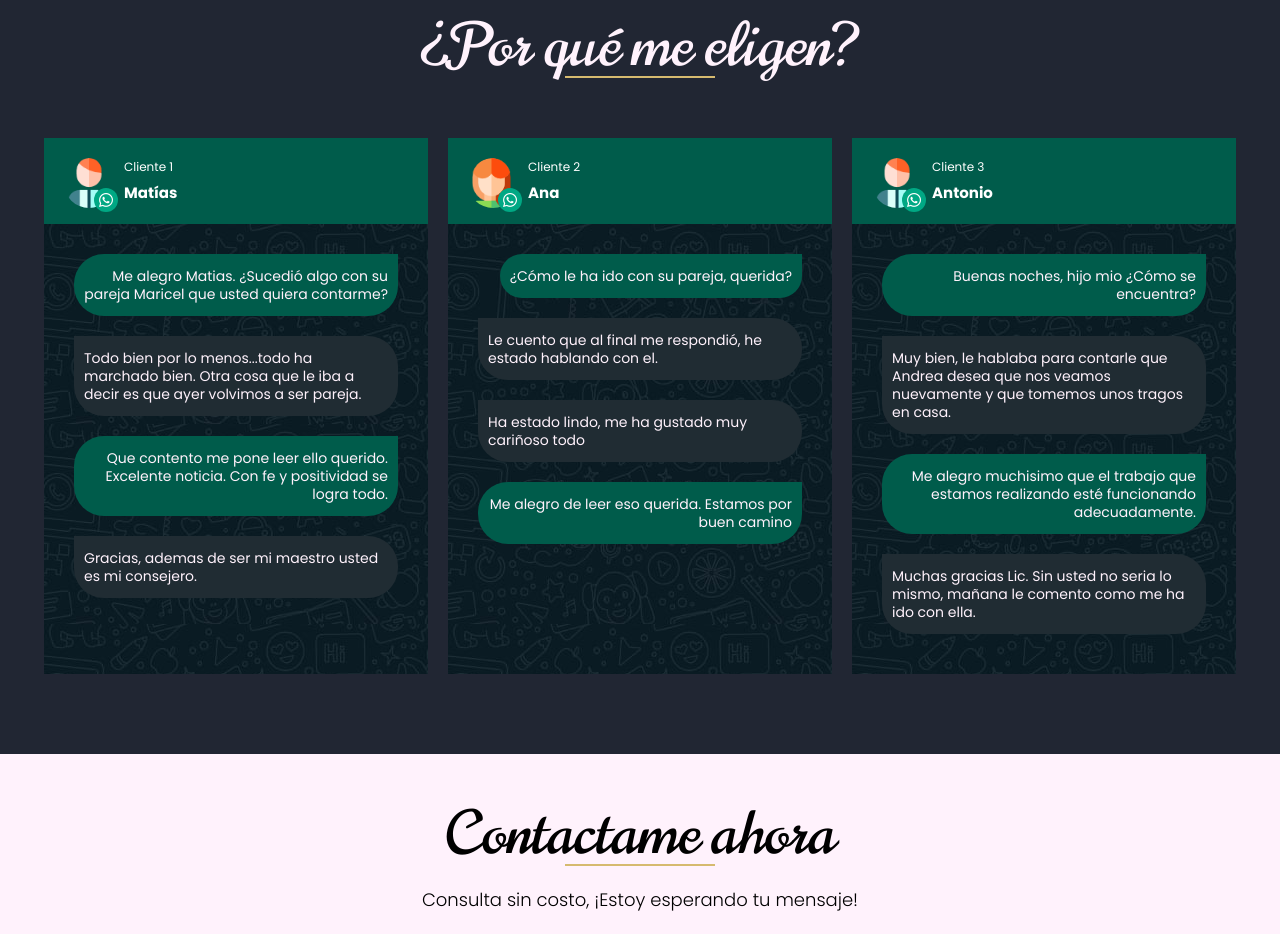
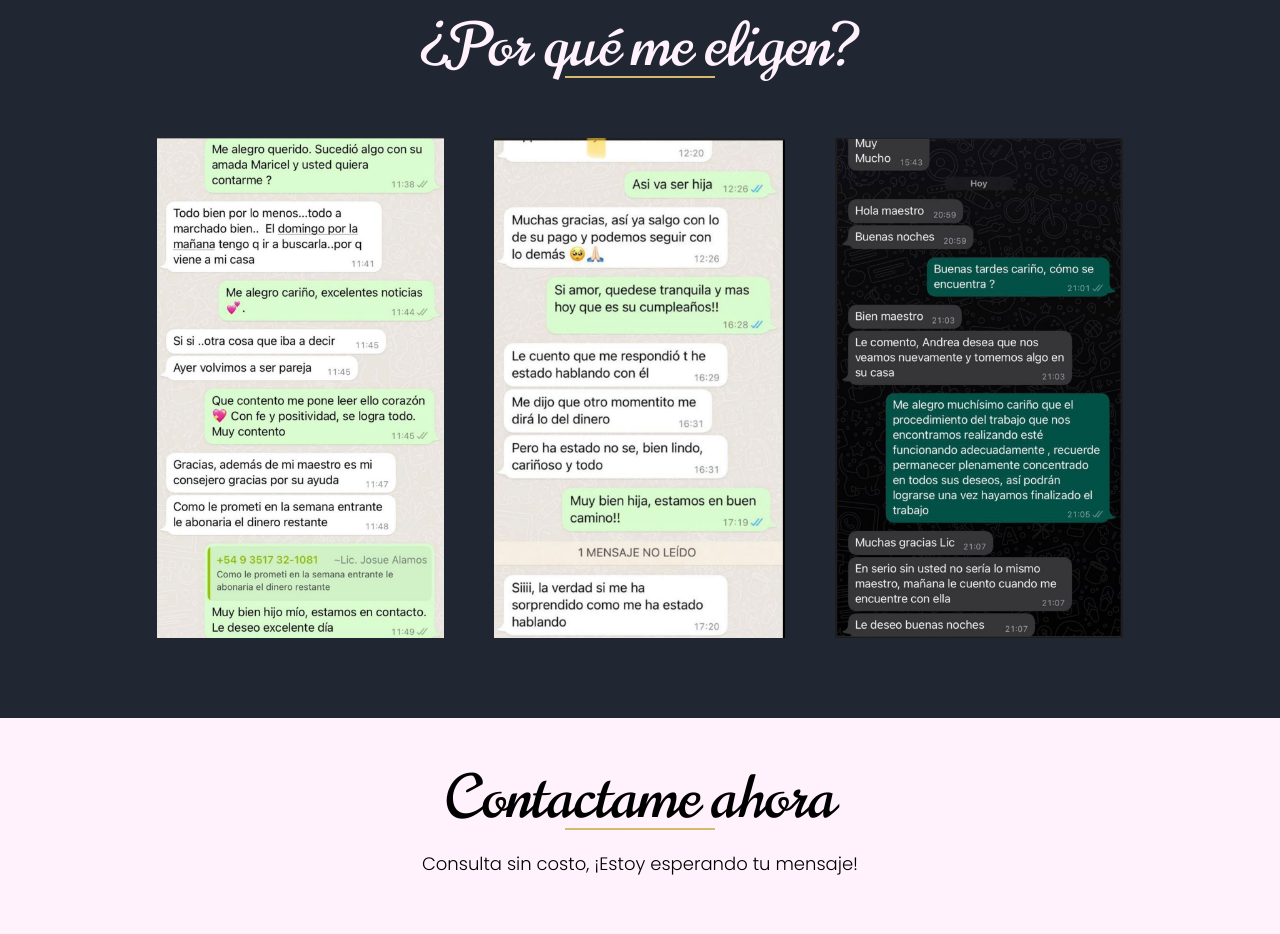
Before and after one commit to P-asociados/LandingTarot, a plain HTML site: page index.html in a window 1280 px wide. Shown: the part 2720-3654 px from the top of the page. Drawn offline with Linux system fonts and the light colour scheme.

Commit message:
changes chat

```diff
--- a/assets/css/mediaqueries.css
+++ b/assets/css/mediaqueries.css
@@ -146,10 +146,8 @@
         flex-direction: column;
         padding: 0 30px;
         gap: 50px;
-    }
-
-    .chat {
-        width: 100%;
+        justify-content: center;
+        align-items: center;
     }
 
     .paragraph-container {
--- a/assets/css/style.css
+++ b/assets/css/style.css
@@ -409,19 +409,23 @@ main {
 
 .chats {
     display: flex;
-    align-items: start;
+    align-items: center;
     justify-content: center;
-    gap: 20px;
+    gap: 50px;
     width: 100%;
 }
 
 .chat {
-    width: 30%;
-    height: auto;
+    height: 500px;
 }
 
+.chat img {
+    height: 100%;
+}
+
+
 /* CSS Whatsapp Chat */
-.t-header-chat {
+/* .t-header-chat {
     background: #005C4B;
     color: #fff;
     padding: 20px;
@@ -511,7 +515,7 @@ span.t-chat-nama {
     flex-direction: column;
     height: 450px;
     gap: 20px;
-}
+} */
 
 /* CONTACT-ME */
 
--- a/index.html
+++ b/index.html
@@ -156,85 +156,13 @@
             </div>
             <div class="chats">
                 <div class="chat chat-1">
-                    <div class='t-header-chat'>
-                        <div class='t-head-home'>
-                            <div class='t-info-avatar'>
-                                <img src='./assets/img/man.png'/>
-                            </div>
-                        </div>
-                        <div class='t-get-new'>
-                            <div id='t-get-label'>Cliente 1</div>
-                            <div id='t-get-nama'>Matías</div>
-                        </div>
-                    </div>
-                    <div class='t-start-chat'>
-                        <div class='t-msg t-first-msg'>
-                            <span>Me alegro Matias. ¿Sucedió algo con su pareja Maricel que usted quiera contarme?</span>
-                        </div>
-                        <div class='t-msg t-second-msg'>
-                            <span>Todo bien por lo menos...todo ha marchado bien. Otra cosa que le iba a decir es que ayer volvimos a ser pareja.</span>
-                        </div>
-                        <div class='t-msg t-first-msg'>
-                            <span>Que contento me pone leer ello querido. Excelente noticia. Con fe y positividad se logra todo.</span>
-                        </div>
-                        <div class='t-msg t-second-msg'>
-                            <span>Gracias, ademas de ser mi maestro usted es mi consejero.</span>
-                        </div>
-                    </div>
+                    <img src="./assets/img/chat-1.jpg" alt="" srcset="">
                 </div>
                 <div class="chat chat-2">
-                    <div class='t-header-chat'>
-                        <div class='t-head-home'>
-                            <div class='t-info-avatar'>
-                                <img src='./assets/img/woman-min.png'/>
-                            </div>
-                        </div>
-                        <div class='t-get-new'>
-                            <div id='t-get-label'>Cliente 2</div>
-                            <div id='t-get-nama'>Ana</div>
-                        </div>
-                    </div>
-                    <div class='t-start-chat'>
-                        <div class='t-msg t-first-msg'>
-                            <span>¿Cómo le ha ido con su pareja, querida?</span>
-                        </div>
-                        <div class='t-msg t-second-msg'>
-                            <span>Le cuento que al final me respondió, he estado hablando con el.</span>
-                        </div>
-                        <div class='t-msg t-second-msg'>
-                            <span>Ha estado lindo, me ha gustado muy cariñoso todo</span>
-                        </div>
-                        <div class='t-msg t-first-msg'>
-                            <span>Me alegro de leer eso querida. Estamos por buen camino</span>
-                        </div>
-                    </div>
+                    <img src="./assets/img/chat-2.jpg" alt="" srcset="">
                 </div>
                 <div class="chat chat-3">
-                    <div class='t-header-chat'>
-                        <div class='t-head-home'>
-                            <div class='t-info-avatar'>
-                                <img src='./assets/img/man.png'/>
-                            </div>
-                        </div>
-                        <div class='t-get-new'>
-                            <div id='t-get-label'>Cliente 3</div>
-                            <div id='t-get-nama'>Antonio</div>
-                        </div>
-                    </div>
-                    <div class='t-start-chat'>
-                        <div class='t-msg t-first-msg'>
-                            <span>Buenas noches, hijo mio ¿Cómo se encuentra?</span>
-                        </div>
-                        <div class='t-msg t-second-msg'>
-                            <span>Muy bien, le hablaba para contarle que Andrea desea que nos veamos nuevamente y que tomemos unos tragos en casa.</span>
-                        </div>
-                        <div class='t-msg t-first-msg'>
-                            <span>Me alegro muchisimo que el trabajo que estamos realizando esté funcionando adecuadamente.</span>
-                        </div>
-                        <div class='t-msg t-second-msg'>
-                            <span>Muchas gracias Lic. Sin usted no seria lo mismo, mañana le comento como me ha ido con ella.</span>
-                        </div>
-                    </div>
+                    <img src="./assets/img/chat-3.jpg" alt="" srcset="">
                 </div>
             </div>
         </section>
```
Also changed, not shown: assets/img/chat-1.jpg (added), assets/img/chat-2.jpg (added), assets/img/chat-3.jpg (added).
